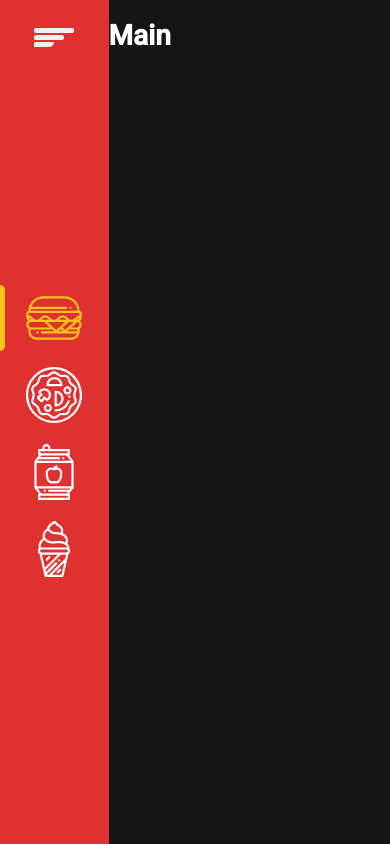
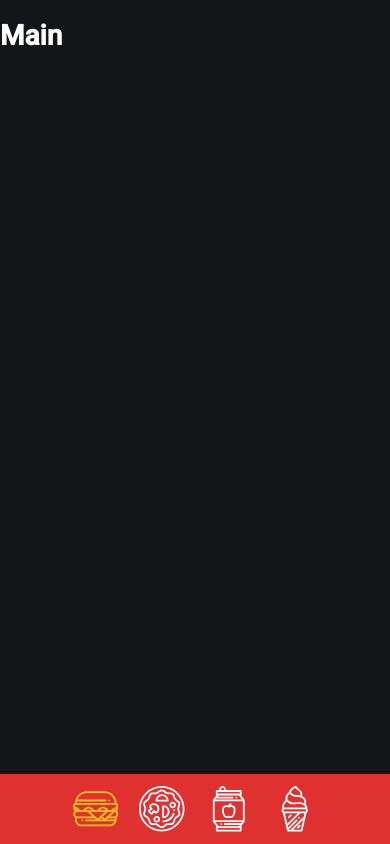
Before and after one commit to Flavio-Lima/food-commerce, a React (Create React App) app: page / in a window 390 px wide. Built offline with nearby package versions, Linux system fonts and the light colour scheme.

Commit message:
finaliza sidebar mobile e desktop

```diff
--- a/src/components/Sidebar/styles.ts
+++ b/src/components/Sidebar/styles.ts
@@ -5,7 +5,7 @@ interface ContainerProps {
 }
 
 export const Container = styled.aside<ContainerProps>`
-  background-color: ${(props) => props.theme.colors.red};
+  background-color: ${({theme}) => theme.colors.red};
 
   ${({isMenuOpen}) =>
     isMenuOpen
@@ -16,9 +16,6 @@ export const Container = styled.aside<ContainerProps>`
         width: 7.75rem;
       `
   }
-
-  /*width: 7.75rem;*/
-
   padding: 2rem 0;
   overflow: hidden;
 
@@ -33,6 +30,7 @@ export const Container = styled.aside<ContainerProps>`
     width: 100%;
     border: none;
   }
+
 
   nav {
     flex: 1;
@@ -59,7 +57,7 @@ export const Container = styled.aside<ContainerProps>`
         gap: 2rem;
 
         svg {
-          fill: ${(props) => props.theme.colors.white};
+          fill: ${({theme}) => theme.colors.white};
           width: 4rem;
           height: 4rem;
           transition: fill 0.3s;
@@ -88,14 +86,62 @@ export const Container = styled.aside<ContainerProps>`
           }
 
           svg {
-            fill: ${(props) => props.theme.colors.yellow};
+            fill: ${({theme}) => theme.colors.yellow};
           }
 
           span{
-            color: ${(props) => props.theme.colors.yellow};
+            color: ${({theme}) => theme.colors.yellow};
           }
         }
       }
     }
   }
-`
+
+  @media screen and (max-width: 720px) {
+    position: fixed;
+    left: 0;
+    right: 0;
+    bottom: 0;
+    z-index: 999;
+
+    width: 100%;
+    height: 5rem;
+    padding: 0 0;
+    overflow-y: auto;
+
+    button {
+      display: none;
+    }
+
+    nav {
+      height: 100%;
+
+      ul {
+        flex-direction: row;
+        align-items: center;
+      }
+
+      li {
+        a{
+          flex-direction: column;
+          padding: 0rem;
+
+          svg {
+            width: 3.25rem;
+            height: 3.25rem;
+          }
+
+          span {
+            display: none;
+          }
+
+          &.active {
+            &::after{
+              display: none;
+            }
+          }
+        }
+      }
+    }
+  }
+  `
```
